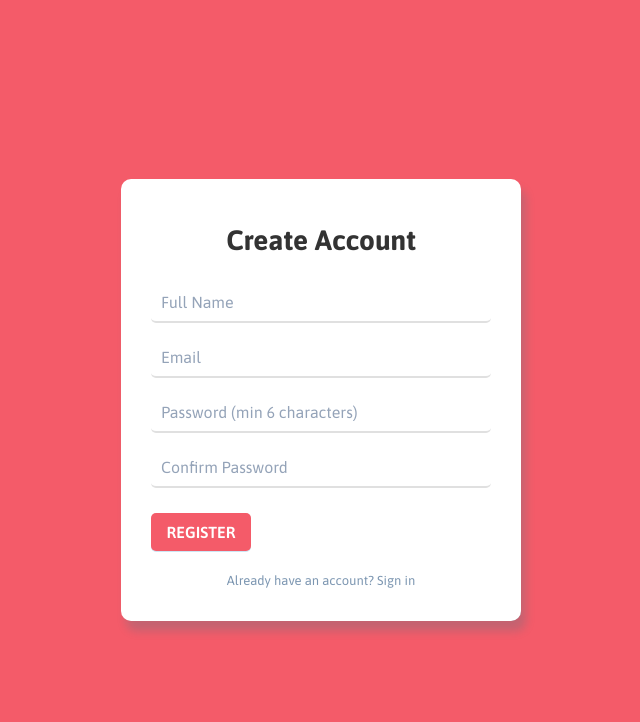
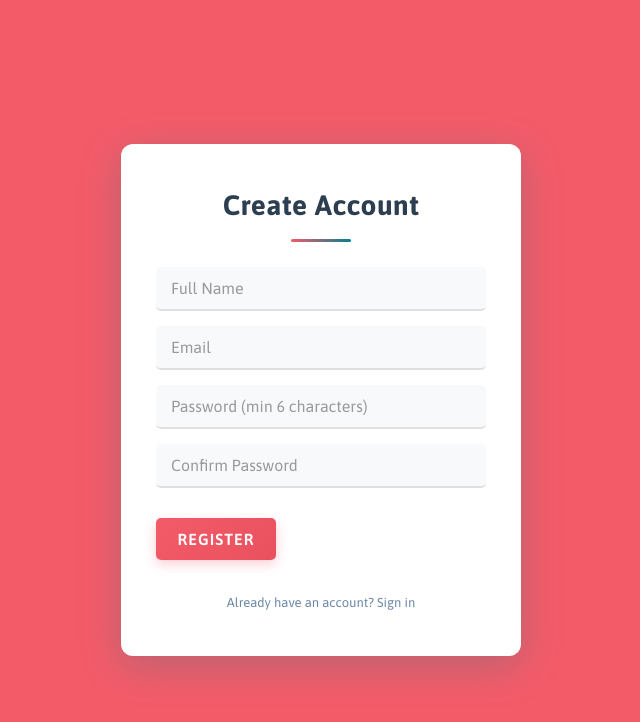
Before and after one commit to Muhanad-DEV/expense-tracker, a plain HTML site: page login.html in a window 1280 px wide. Both pictures are taken after a click on the link "Don't have an account? Create one". Shown: the whole page, without its empty margins (319-959 px from the left). Drawn offline with Linux system fonts and the light colour scheme.

Commit message:
Enhanced login form styling with premium effects
- Added gradient backgrounds to inputs (light gray to white on focus)
- Enhanced button with gradient and 3D hover effects
- Added underline decoration to h2 title with gradient color
- Improved input shadows and transitions
- Enhanced hover state for login card (lift effect)
- Better switch link styling with hover background
- Increased button width and letter spacing
- Added active state animations for button press
- Improved color contrast and visual hierarchy
- Smoother transitions and modern shadow effects

```diff
--- a/styles.css
+++ b/styles.css
@@ -120,13 +120,18 @@ tbody tr:hover { background: #eef6ff; }
 .login {
   overflow: hidden;
   background-color: white;
-  padding: 40px 30px 30px 30px;
-  border-radius: 10px;
+  padding: 40px 35px 35px 35px;
+  border-radius: 12px;
   position: relative;
   width: 400px;
   max-width: 90%;
-  box-shadow: 5px 10px 10px rgba(2, 128, 144, 0.2);
-  transition: transform 300ms, box-shadow 300ms;
+  box-shadow: 0 10px 40px rgba(2, 128, 144, 0.25);
+  transition: all 300ms ease;
+}
+
+.login:hover {
+  box-shadow: 0 15px 50px rgba(2, 128, 144, 0.35);
+  transform: translateY(-2px);
 }
 
 .login::before,
@@ -167,11 +172,26 @@ tbody tr:hover { background: #eef6ff; }
 
 .login h2 {
   font-family: 'Asap', sans-serif;
-  margin: 0 0 20px 0;
+  margin: 0 0 25px 0;
   font-size: 28px;
-  color: #333;
+  color: #2c3e50;
   text-align: center;
   font-weight: 700;
+  letter-spacing: 0.5px;
+  position: relative;
+  padding-bottom: 15px;
+}
+
+.login h2::after {
+  content: '';
+  position: absolute;
+  bottom: 0;
+  left: 50%;
+  transform: translateX(-50%);
+  width: 60px;
+  height: 3px;
+  background: linear-gradient(90deg, rgba(244, 91, 105, 1), rgba(2, 128, 144, 1));
+  border-radius: 2px;
 }
 
 
@@ -181,19 +201,26 @@ tbody tr:hover { background: #eef6ff; }
   display: block;
   border-radius: 5px;
   font-size: 16px;
-  background: white;
+  background: #f8f9fa;
   width: 100%;
   border: 0;
-  padding: 10px 10px;
+  border-bottom: 2px solid #e0e0e0;
+  padding: 12px 15px;
   margin: 15px 0;
-  border-bottom: 2px solid #e0e0e0;
-  transition: border-color 0.3s;
+  transition: all 0.3s ease;
   box-sizing: border-box;
 }
 
 .login > input:focus {
   outline: none;
+  background: white;
   border-bottom-color: rgba(244, 91, 105, 1);
+  box-shadow: 0 2px 8px rgba(244, 91, 105, 0.1);
+}
+
+.login > input::placeholder {
+  color: #999;
+  font-weight: 400;
 }
 
 /* Login Button */
@@ -203,18 +230,27 @@ tbody tr:hover { background: #eef6ff; }
   color: #fff;
   font-size: 16px;
   text-transform: uppercase;
-  width: 100px;
+  width: 120px;
   border: 0;
-  padding: 10px 0;
-  margin-top: 10px;
+  padding: 12px 0;
+  margin-top: 15px;
   border-radius: 5px;
-  background-color: rgba(244, 91, 105, 1);
-  transition: background-color 300ms;
+  background: linear-gradient(135deg, rgba(244, 91, 105, 1) 0%, rgba(234, 81, 95, 1) 100%);
+  transition: all 300ms ease;
   font-weight: 600;
+  letter-spacing: 1px;
+  box-shadow: 0 4px 12px rgba(244, 91, 105, 0.3);
 }
 
 .login > button:hover {
-  background-color: rgba(234, 81, 95, 1);
+  background: linear-gradient(135deg, rgba(234, 81, 95, 1) 0%, rgba(224, 71, 85, 1) 100%);
+  transform: translateY(-2px);
+  box-shadow: 0 6px 16px rgba(244, 91, 105, 0.4);
+}
+
+.login > button:active {
+  transform: translateY(0);
+  box-shadow: 0 2px 8px rgba(244, 91, 105, 0.3);
 }
 
 /* Error Message */
@@ -230,16 +266,21 @@ tbody tr:hover { background: #eef6ff; }
 /* Switch Link */
 .login .switch-link {
   text-decoration: none;
-  color: rgba(69, 105, 144, 0.7);
+  color: rgba(69, 105, 144, 0.8);
   font-size: 13px;
   display: block;
   text-align: center;
-  margin-top: 20px;
-  transition: color 0.3s;
+  margin-top: 25px;
+  transition: all 0.3s ease;
+  font-weight: 500;
+  padding: 8px;
+  border-radius: 5px;
 }
 
 .login .switch-link:hover {
   color: rgba(2, 128, 144, 1);
+  background: rgba(2, 128, 144, 0.05);
+  transform: scale(1.02);
 }
 
 /* Toast Container */
```
Also changed, not shown: 1 other file.
